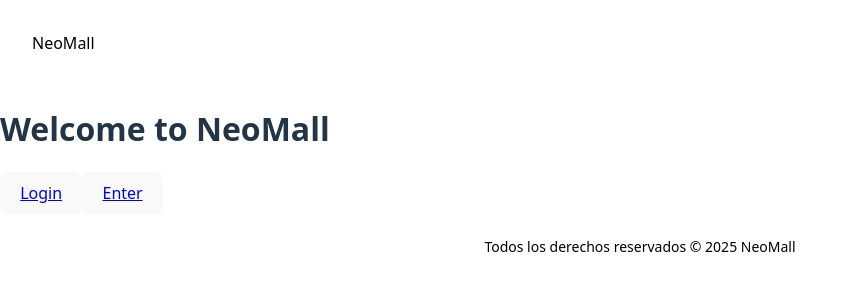
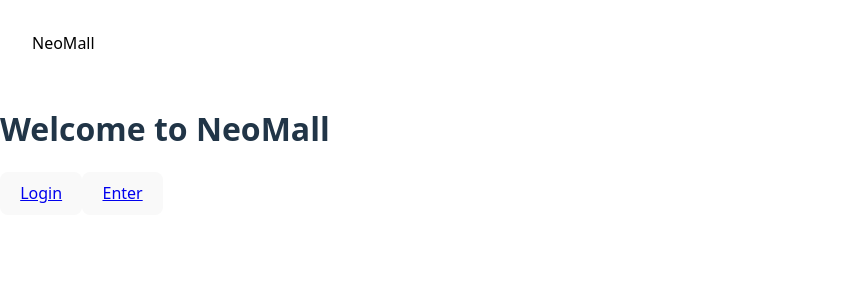
Before and after one commit to ariigrangetto/neomall-login, a React (Vite) app in the folder client/: page / in a window 1280 px wide. Shown: the top 300 px of the page, without its empty margins (0-858 px from the left). Built offline with nearby package versions, Linux system fonts and the light colour scheme.

Commit message:
fix: footer placement

```diff
--- a/client/src/App.tsx
+++ b/client/src/App.tsx
@@ -6,6 +6,8 @@
 import { lazy, Suspense } from "react";
 import Login from "./pages/Login.tsx";
 import Register from "./pages/Register.tsx";
+import ProtectedPath from "./components/ProtectedPath.tsx";
+import Profile from "./pages/Profile.tsx";
 
 const Details = lazy(() => import("./pages/Details.tsx"));
 const NotFound = lazy(() => import("./pages/404.tsx"));
@@ -24,11 +26,13 @@
 
           <Route path='/products' element={<Products />} />
           <Route path='/products/details/:id' element={<Details />} />
-          <Route path='/products/cart' element={<Cart />} />
+          <Route element={<ProtectedPath />}>
+            <Route path='/products/cart' element={<Cart />} />
+            <Route path='/profile' element={<Profile />} />
+          </Route>
           <Route path='*' element={<NotFound />} />
         </Routes>
       </Suspense>
-      <Footer />
     </>
   );
 }
```
